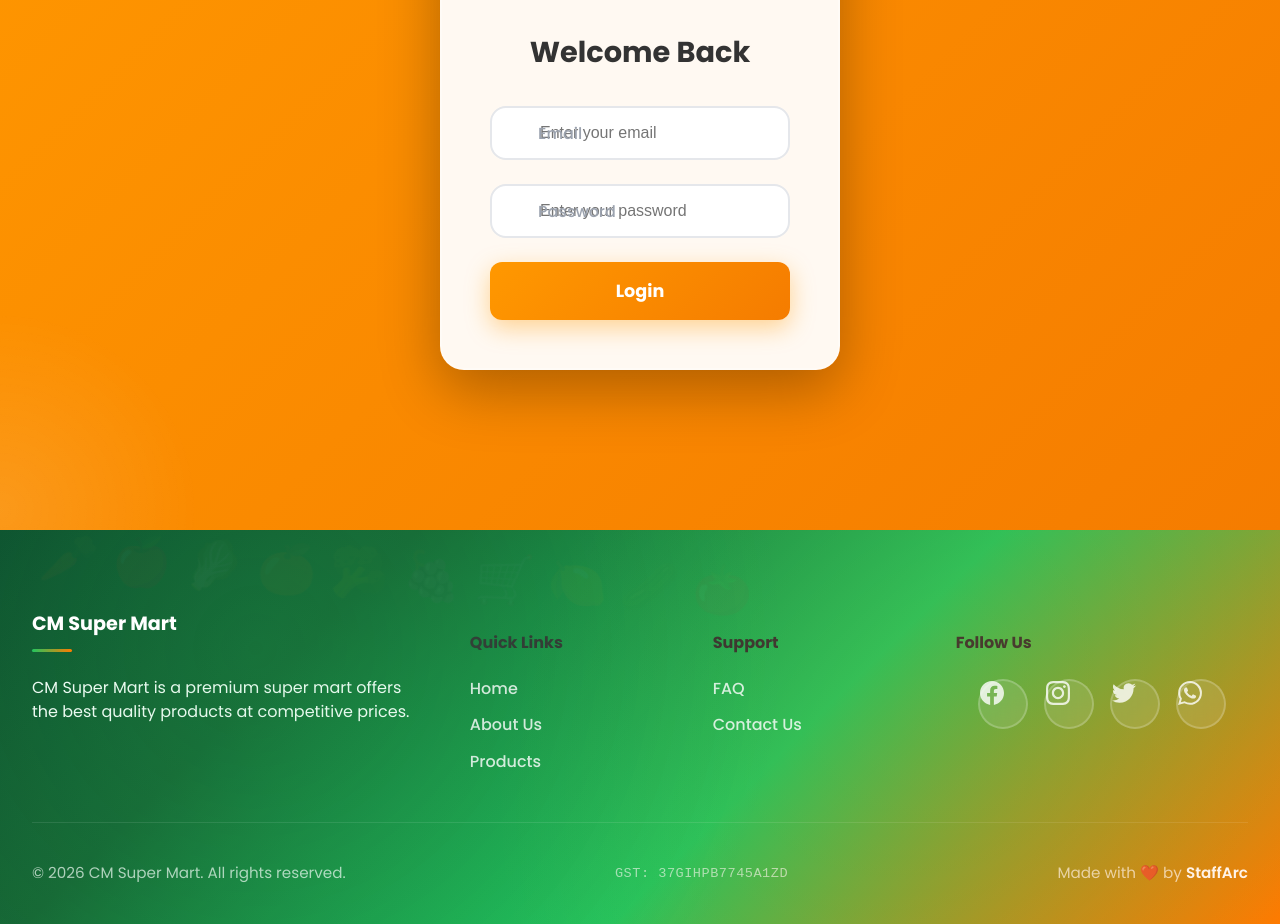
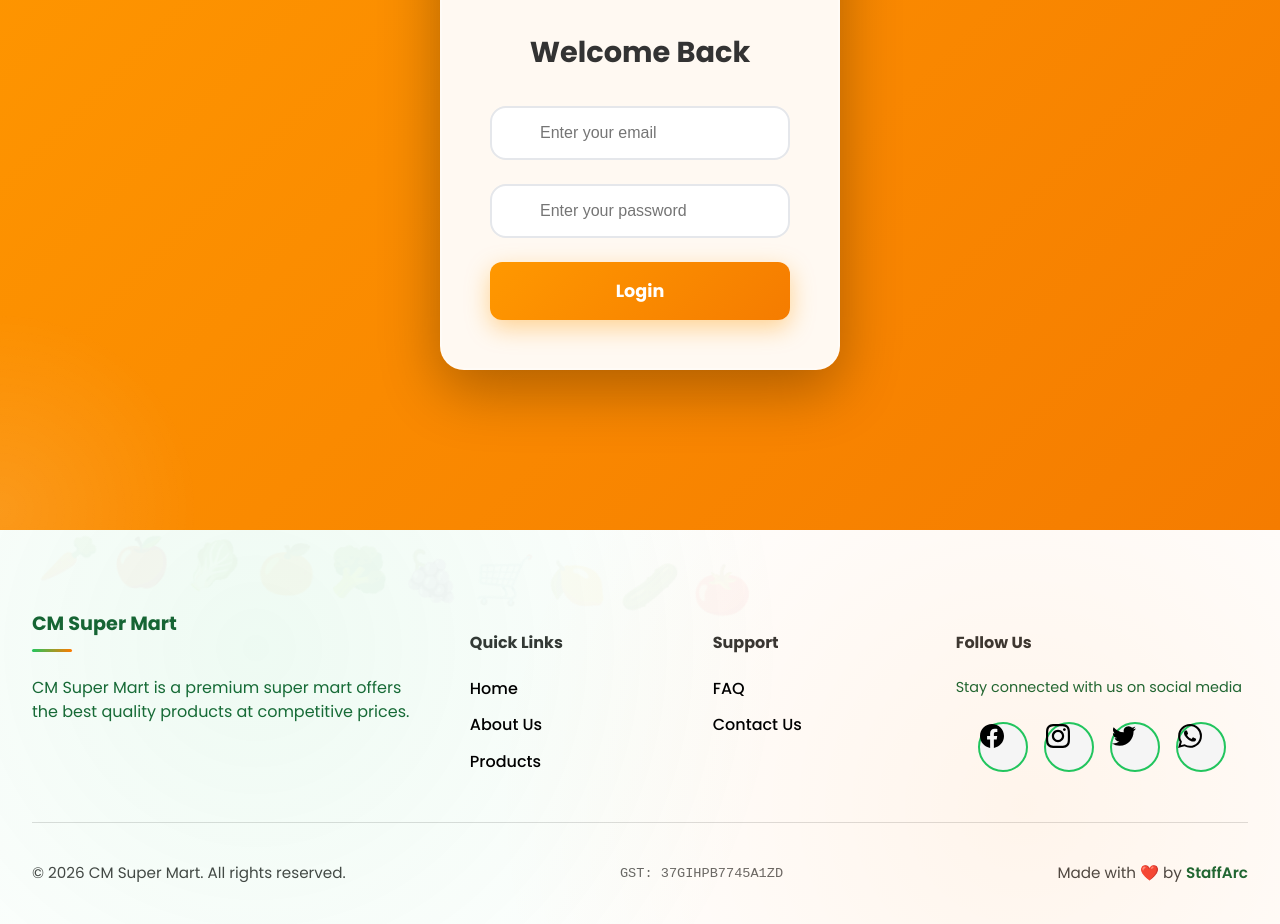
Before and after one commit to Chinna0107/supermart, a React (Vite) app: page /login in a window 1280 px wide. Shown: the part 340-1264 px from the top of the page. Built offline with nearby package versions, Linux system fonts and the light colour scheme.

Commit message:
Production 2.0

```diff
--- a/src/components/Footer.css
+++ b/src/components/Footer.css
@@ -1,6 +1,6 @@
 .footer {
-  background: linear-gradient(135deg, #0d4d2d 0%, #166534 25%, #22c55e 60%, #ff7a00 100%);
-  color: white;
+  background: white;
+  color: #166534;
   padding: 5rem 2rem 0;
   position: relative;
   overflow: hidden;
@@ -11,8 +11,8 @@
   position: absolute;
   inset: 0;
   background:
-    radial-gradient(circle at 20% 30%, rgba(34, 197, 94, 0.15) 0%, transparent 50%),
-    radial-gradient(circle at 80% 70%, rgba(255, 122, 0, 0.15) 0%, transparent 50%);
+    radial-gradient(circle at 20% 30%, rgba(34, 197, 94, 0.08) 0%, transparent 50%),
+    radial-gradient(circle at 80% 70%, rgba(255, 122, 0, 0.08) 0%, transparent 50%);
   pointer-events: none;
 }
 
@@ -31,13 +31,13 @@
 }
 
 @keyframes floatGrocery {
-  0%, 100% { transform: translateY(0) rotate(0deg); }
+  0%,100% { transform: translateY(0) rotate(0deg); }
   50% { transform: translateY(-20px) rotate(5deg); }
 }
 
 .footer-glass {
   position: relative;
-  background: rgba(255, 255, 255, 0.05);
+  background: rgba(34,197,94,0.05);
   backdrop-filter: blur(20px);
   border-radius: 30px 30px 0 0;
   padding: 4rem 2rem 2rem;
@@ -72,42 +72,39 @@
   width: 60px;
   height: 60px;
   border-radius: 12px;
-  box-shadow: 0 4px 20px rgba(34, 197, 94, 0.3);
+  box-shadow: 0 4px 20px rgba(34,197,94,0.3);
 }
 
 .footer-logo h2 {
   font-size: 1.8rem;
   margin: 0;
-  background: linear-gradient(135deg, #fff 0%, #22c55e 100%);
+  background: linear-gradient(135deg,#166534,#ff7a00);
   -webkit-background-clip: text;
   -webkit-text-fill-color: transparent;
-  background-clip: text;
 }
 
 @keyframes logoFloat {
-  0%, 100% { transform: translateY(0); }
+  0%,100% { transform: translateY(0); }
   50% { transform: translateY(-8px); }
 }
 
 .footer-brand p {
-  color: rgba(255, 255, 255, 0.85);
+  color: #333;
   line-height: 1.6;
-  margin: 0;
 }
 
 .trust-indicators {
   display: flex;
   flex-direction: column;
-  gap: 0.8rem;
-  margin-top: 1rem;
+  gap: .8rem;
 }
 
 .trust-item {
   display: flex;
   align-items: center;
-  gap: 0.8rem;
-  color: rgba(255, 255, 255, 0.9);
-  font-size: 0.95rem;
+  gap: .8rem;
+  color: #333;
+  font-size: .95rem;
 }
 
 .trust-item::before {
@@ -117,21 +114,20 @@
   justify-content: center;
   width: 24px;
   height: 24px;
-  background: rgba(34, 197, 94, 0.2);
+  background: rgba(34,197,94,0.1);
   border: 2px solid #22c55e;
   border-radius: 50%;
   font-weight: bold;
   color: #22c55e;
-  flex-shrink: 0;
 }
 
 .footer-section h3 {
   font-size: 1.2rem;
-  margin: 0 0 1.5rem 0;
-  color: white;
+  margin: 0 0 1.5rem;
+  color: #166534;
   font-weight: 700;
   position: relative;
-  padding-bottom: 0.8rem;
+  padding-bottom: .8rem;
 }
 
 .footer-section h3::after {
@@ -141,7 +137,7 @@
   left: 0;
   width: 40px;
   height: 3px;
-  background: linear-gradient(90deg, #22c55e, #ff7a00);
+  background: linear-gradient(90deg,#22c55e,#ff7a00);
   border-radius: 2px;
 }
 
@@ -151,13 +147,13 @@
   margin: 0;
   display: flex;
   flex-direction: column;
-  gap: 0.8rem;
+  gap: .8rem;
 }
 
 .footer-section a {
-  color: rgba(255, 255, 255, 0.8);
+  color: #000;
   text-decoration: none;
-  transition: all 0.3s ease;
+  transition: all .3s ease;
   display: inline-block;
   position: relative;
 }
@@ -170,13 +166,12 @@
   width: 0;
   height: 2px;
   background: #22c55e;
-  transition: width 0.3s ease;
+  transition: width .3s;
 }
 
 .footer-section a:hover {
-  color: #22c55e;
+  color: #ff7a00;
   transform: translateX(5px);
-  text-shadow: 0 0 10px rgba(34, 197, 94, 0.5);
 }
 
 .footer-section a:hover::after {
@@ -191,107 +186,68 @@
 
 .contact-item {
   display: flex;
-  align-items: flex-start;
-  gap: 0.8rem;
-  color: rgba(255, 255, 255, 0.85);
-  transition: all 0.3s ease;
-  padding: 0.5rem;
+  gap: .8rem;
+  color: #222;
+  padding: .5rem;
   border-radius: 8px;
+  transition: .3s;
 }
 
 .contact-item:hover {
-  background: rgba(255, 255, 255, 0.05);
+  background: rgba(34,197,94,0.08);
   transform: translateX(5px);
 }
 
-.contact-item span:first-child {
-  font-size: 1.2rem;
-  flex-shrink: 0;
-}
-
 .newsletter {
-  background: rgba(255, 255, 255, 0.08);
+  background: rgba(34,197,94,0.05);
   padding: 2rem;
   border-radius: 16px;
-  border: 1px solid rgba(255, 255, 255, 0.1);
-}
-
-.newsletter h3 {
-  margin-bottom: 1rem;
-  font-size: 1.1rem;
+  border: 1px solid rgba(34,197,94,0.15);
 }
 
 .newsletter-form {
   display: flex;
-  gap: 0.5rem;
+  gap: .5rem;
   margin-top: 1rem;
 }
 
 .newsletter-form input {
   flex: 1;
-  padding: 0.9rem 1.2rem;
-  border: 2px solid rgba(255, 255, 255, 0.2);
+  padding: .9rem 1.2rem;
+  border: 2px solid #22c55e;
   border-radius: 50px;
-  background: rgba(255, 255, 255, 0.1);
-  color: white;
-  font-size: 0.95rem;
+  background: white;
+  color: black;
   outline: none;
-  transition: all 0.3s ease;
 }
 
 .newsletter-form input::placeholder {
-  color: rgba(255, 255, 255, 0.6);
+  color: #777;
 }
 
 .newsletter-form input:focus {
-  border-color: #22c55e;
-  background: rgba(255, 255, 255, 0.15);
-  box-shadow: 0 0 20px rgba(34, 197, 94, 0.3);
+  box-shadow: 0 0 15px rgba(34,197,94,.3);
 }
 
 .newsletter-form button {
-  padding: 0.9rem 2rem;
-  background: linear-gradient(135deg, #22c55e, #16a34a);
+  padding: .9rem 2rem;
+  background: linear-gradient(135deg,#22c55e,#16a34a);
   color: white;
   border: none;
   border-radius: 50px;
   font-weight: 600;
   cursor: pointer;
-  transition: all 0.3s ease;
-  position: relative;
-  overflow: hidden;
-}
-
-.newsletter-form button::before {
-  content: '';
-  position: absolute;
-  inset: 0;
-  background: radial-gradient(circle, rgba(255,255,255,0.3) 0%, transparent 70%);
-  transform: scale(0);
-  transition: transform 0.5s ease;
-}
-
-.newsletter-form button:hover::before {
-  transform: scale(2);
+  transition: .3s;
 }
 
 .newsletter-form button:hover {
-  box-shadow: 0 8px 25px rgba(34, 197, 94, 0.5);
   transform: translateY(-2px);
+  box-shadow: 0 8px 20px rgba(34,197,94,.4);
 }
 
 .social-section {
   margin-top: 3rem;
   text-align: center;
-}
-
-.social-section h3 {
-  text-align: center;
-}
-
-.social-section h3::after {
-  left: 50%;
-  transform: translateX(-50%);
 }
 
 .social-icons {
@@ -307,64 +263,25 @@
   display: flex;
   align-items: center;
   justify-content: center;
-  background: rgba(255, 255, 255, 0.1);
-  backdrop-filter: blur(10px);
+  background: #f5f5f5;
   border-radius: 50%;
-  color: white;
+  color: #166534;
   font-size: 1.3rem;
-  transition: all 0.4s cubic-bezier(0.175, 0.885, 0.32, 1.275);
-  border: 2px solid rgba(255, 255, 255, 0.2);
-  position: relative;
-  text-decoration: none;
+  border: 2px solid #22c55e;
+  transition: .4s;
 }
 
 .social-link:hover {
   transform: translateY(-8px) scale(1.15);
   background: #22c55e;
-  border-color: #22c55e;
-  box-shadow: 0 10px 30px rgba(34, 197, 94, 0.5);
-  animation: bounce 0.6s ease;
-}
-
-@keyframes bounce {
-  0%, 100% { transform: translateY(-8px) scale(1.15); }
-  50% { transform: translateY(-12px) scale(1.2); }
-}
-
-.app-download {
-  display: flex;
-  gap: 1rem;
-  margin-top: 1.5rem;
-  justify-content: center;
-}
-
-.app-btn {
-  display: flex;
-  align-items: center;
-  gap: 0.6rem;
-  padding: 0.8rem 1.5rem;
-  background: rgba(0, 0, 0, 0.3);
-  border: 2px solid rgba(255, 255, 255, 0.2);
-  border-radius: 50px;
   color: white;
-  text-decoration: none;
-  transition: all 0.3s ease;
-  font-size: 0.9rem;
-}
-
-.app-btn:hover {
-  background: rgba(255, 255, 255, 0.15);
-  border-color: #22c55e;
-  transform: translateY(-3px);
-  box-shadow: 0 5px 20px rgba(34, 197, 94, 0.3);
+  box-shadow: 0 10px 30px rgba(34,197,94,.5);
 }
 
 .footer-divider {
   height: 3px;
-  background: linear-gradient(90deg, transparent, #22c55e 20%, #ff7a00 80%, transparent);
+  background: linear-gradient(90deg,transparent,#22c55e 20%,#ff7a00 80%,transparent);
   margin: 3rem 0 2rem;
-  border-radius: 2px;
-  box-shadow: 0 0 20px rgba(34, 197, 94, 0.5);
 }
 
 .footer-bottom {
@@ -372,113 +289,77 @@
   justify-content: space-between;
   align-items: center;
   padding: 1.5rem 0;
-  border-top: 1px solid rgba(255, 255, 255, 0.1);
-  color: rgba(255, 255, 255, 0.7);
-  font-size: 0.95rem;
+  border-top: 1px solid #ddd;
+  color: #444;
+  font-size: .95rem;
   flex-wrap: wrap;
-  gap: 1rem;
+}
+
+.footer-bottom a {
+  color: #166534;
+  text-decoration: none;
+  font-weight: 600;
+}
+
+.footer-bottom a:hover {
+  color: #ff7a00;
 }
 
 .gst-number {
-  color: rgba(255, 255, 255, 0.6);
-  font-size: 0.85rem;
+  color: #666;
+  font-size: .85rem;
   font-family: monospace;
-  letter-spacing: 0.5px;
 }
 
-.footer-bottom a {
-  color: white;
-  text-decoration: none;
-  font-weight: 600;
-  transition: all 0.3s ease;
-  display: inline-block;
-}
-
-.footer-bottom a:hover {
-  color: #22c55e;
-  transform: scale(1.05);
-  text-shadow: 0 0 10px rgba(34, 197, 94, 0.5);
-}
-
-@media (max-width: 1024px) {
-  .footer-content {
-    grid-template-columns: repeat(2, 1fr);
-    gap: 2.5rem;
+@media (max-width:1024px){
+.footer-content{
+grid-template-columns:repeat(2,1fr);
+gap:2.5rem;
 }
 }
 
-@media (max-width: 768px) {
-  .footer {
-    padding: 3rem 1rem 0;
+@media (max-width:768px){
+
+.footer{
+padding:3rem 1rem 0;
 }
 
-  .footer-glass {
-    padding: 3rem 1.5rem 1.5rem;
+.footer-glass{
+padding:3rem 1.5rem 1.5rem;
 }
 
-  .footer-content {
-    grid-template-columns: 1fr;
-    gap: 2.5rem;
+.footer-content{
+grid-template-columns:1fr;
+gap:2.5rem;
 }
 
-  .footer-section {
-    text-align: center;
+.footer-section{
+text-align:center;
 }
 
-  .footer-brand {
-    align-items: center;
-    text-align: center;
+.footer-brand{
+align-items:center;
+text-align:center;
 }
 
-  .footer-section h3::after {
-    left: 50%;
-    transform: translateX(-50%);
+.footer-section h3::after{
+left:50%;
+transform:translateX(-50%);
 }
 
-  .footer-section a:hover {
-    transform: scale(1.05);
-  }
-
-  .contact-item {
-    justify-content: center;
-  }
-
-  .contact-item:hover {
-    transform: scale(1.02);
-  }
-
-  .trust-indicators {
-    align-items: center;
-  }
-
-  .newsletter-form {
-    flex-direction: column;
+.newsletter-form{
+flex-direction:column;
 }
 
 .newsletter-form input,
-  .newsletter-form button {
-    width: 100%;
+.newsletter-form button{
+width:100%;
 }
 
-  .app-download {
-    flex-direction: column;
-    align-items: center;
+.footer-bottom{
+flex-direction:column;
+text-align:center;
+gap:.8rem;
 }
 
-  .app-btn {
-    width: 100%;
-    max-width: 250px;
-    justify-content: center;
 }
-
-  .footer-bottom {
-    flex-direction: column;
-    gap: 0.8rem;
-    text-align: center;
-    justify-content: center;
-  }
-
-  .gst-number {
-    order: 3;
-  }
-}
--- a/src/components/Footer.jsx
+++ b/src/components/Footer.jsx
@@ -31,23 +31,24 @@ const Footer = () => {
         </div>
         <div className="footer-section">
           <h4>Follow Us</h4>
+          <p style={{ marginBottom: '1rem', fontSize: '0.9rem' }}>Stay connected with us on social media</p>
           <div className="social-icons">
-            <a href="https://www.facebook.com/share/1DL77CUktU/" target="_blank" rel="noopener noreferrer" className="social-link">
+            <a href="https://www.facebook.com/share/1DL77CUktU/" target="_blank" rel="noopener noreferrer" className="social-link" title="Facebook">
               <svg width="24" height="24" viewBox="0 0 24 24" fill="currentColor">
                 <path d="M24 12.073c0-6.627-5.373-12-12-12s-12 5.373-12 12c0 5.99 4.388 10.954 10.125 11.854v-8.385H7.078v-3.47h3.047V9.43c0-3.007 1.792-4.669 4.533-4.669 1.312 0 2.686.235 2.686.235v2.953H15.83c-1.491 0-1.956.925-1.956 1.874v2.25h3.328l-.532 3.47h-2.796v8.385C19.612 23.027 24 18.062 24 12.073z"/>
               </svg>
             </a>
-            <a href="https://www.instagram.com/cmsupermart?utm_source=qr&igsh=MXZ6c3hoZTZ5dnZrMw==" target="_blank" rel="noopener noreferrer" className="social-link">
+            <a href="https://www.instagram.com/cmsupermart?utm_source=qr&igsh=MXZ6c3hoZTZ5dnZrMw==" target="_blank" rel="noopener noreferrer" className="social-link" title="Instagram">
               <svg width="24" height="24" viewBox="0 0 24 24" fill="currentColor">
                 <path d="M12 2.163c3.204 0 3.584.012 4.85.07 3.252.148 4.771 1.691 4.919 4.919.058 1.265.069 1.645.069 4.849 0 3.205-.012 3.584-.069 4.849-.149 3.225-1.664 4.771-4.919 4.919-1.266.058-1.644.07-4.85.07-3.204 0-3.584-.012-4.849-.07-3.26-.149-4.771-1.699-4.919-4.92-.058-1.265-.07-1.644-.07-4.849 0-3.204.013-3.583.07-4.849.149-3.227 1.664-4.771 4.919-4.919 1.266-.057 1.645-.069 4.849-.069zm0-2.163c-3.259 0-3.667.014-4.947.072-4.358.2-6.78 2.618-6.98 6.98-.059 1.281-.073 1.689-.073 4.948 0 3.259.014 3.668.072 4.948.2 4.358 2.618 6.78 6.98 6.98 1.281.058 1.689.072 4.948.072 3.259 0 3.668-.014 4.948-.072 4.354-.2 6.782-2.618 6.979-6.98.059-1.28.073-1.689.073-4.948 0-3.259-.014-3.667-.072-4.947-.196-4.354-2.617-6.78-6.979-6.98-1.281-.059-1.69-.073-4.949-.073zm0 5.838c-3.403 0-6.162 2.759-6.162 6.162s2.759 6.163 6.162 6.163 6.162-2.759 6.162-6.163c0-3.403-2.759-6.162-6.162-6.162zm0 10.162c-2.209 0-4-1.79-4-4 0-2.209 1.791-4 4-4s4 1.791 4 4c0 2.21-1.791 4-4 4zm6.406-11.845c-.796 0-1.441.645-1.441 1.44s.645 1.44 1.441 1.44c.795 0 1.439-.645 1.439-1.44s-.644-1.44-1.439-1.44z"/>
               </svg>
             </a>
-            <a href="https://twitter.com" target="_blank" rel="noopener noreferrer" className="social-link">
+            <a href="https://twitter.com" target="_blank" rel="noopener noreferrer" className="social-link" title="Twitter">
               <svg width="24" height="24" viewBox="0 0 24 24" fill="currentColor">
                 <path d="M23.953 4.57a10 10 0 01-2.825.775 4.958 4.958 0 002.163-2.723c-.951.555-2.005.959-3.127 1.184a4.92 4.92 0 00-8.384 4.482C7.69 8.095 4.067 6.13 1.64 3.162a4.822 4.822 0 00-.666 2.475c0 1.71.87 3.213 2.188 4.096a4.904 4.904 0 01-2.228-.616v.06a4.923 4.923 0 003.946 4.827 4.996 4.996 0 01-2.212.085 4.936 4.936 0 004.604 3.417 9.867 9.867 0 01-6.102 2.105c-.39 0-.779-.023-1.17-.067a13.995 13.995 0 007.557 2.209c9.053 0 13.998-7.496 13.998-13.985 0-.21 0-.42-.015-.63A9.935 9.935 0 0024 4.59z"/>
               </svg>
             </a>
-            <a href="https://wa.me/919100009907" target="_blank" rel="noopener noreferrer" className="social-link">
+            <a href="https://wa.me/919100009907" target="_blank" rel="noopener noreferrer" className="social-link" title="WhatsApp">
               <svg width="24" height="24" viewBox="0 0 24 24" fill="currentColor">
                 <path d="M17.472 14.382c-.297-.149-1.758-.867-2.03-.967-.273-.099-.471-.148-.67.15-.197.297-.767.966-.94 1.164-.173.199-.347.223-.644.075-.297-.15-1.255-.463-2.39-1.475-.883-.788-1.48-1.761-1.653-2.059-.173-.297-.018-.458.13-.606.134-.133.298-.347.446-.52.149-.174.198-.298.298-.497.099-.198.05-.371-.025-.52-.075-.149-.669-1.612-.916-2.207-.242-.579-.487-.5-.669-.51-.173-.008-.371-.01-.57-.01-.198 0-.52.074-.792.372-.272.297-1.04 1.016-1.04 2.479 0 1.462 1.065 2.875 1.213 3.074.149.198 2.096 3.2 5.077 4.487.709.306 1.262.489 1.694.625.712.227 1.36.195 1.871.118.571-.085 1.758-.719 2.006-1.413.248-.694.248-1.289.173-1.413-.074-.124-.272-.198-.57-.347m-5.421 7.403h-.004a9.87 9.87 0 01-5.031-1.378l-.361-.214-3.741.982.998-3.648-.235-.374a9.86 9.86 0 01-1.51-5.26c.001-5.45 4.436-9.884 9.888-9.884 2.64 0 5.122 1.03 6.988 2.898a9.825 9.825 0 012.893 6.994c-.003 5.45-4.437 9.884-9.885 9.884m8.413-18.297A11.815 11.815 0 0012.05 0C5.495 0 .16 5.335.157 11.892c0 2.096.547 4.142 1.588 5.945L.057 24l6.305-1.654a11.882 11.882 0 005.683 1.448h.005c6.554 0 11.89-5.335 11.893-11.893a11.821 11.821 0 00-3.48-8.413Z"/>
               </svg>
--- a/src/pages/Home.jsx
+++ b/src/pages/Home.jsx
@@ -287,7 +287,7 @@ const Home = () => {
           <h2>Need Fresh Groceries? 🛒</h2>
           <p>Order Now from CM Super Mart</p>
           <div className="cta-buttons">
-            <button className="btn-call" onClick={() => window.location.href='tel:+919876543210'}>📞 Call Now</button>
+            <button className="btn-call" onClick={() => window.location.href='tel:+919100009907'}>📞 Call Now</button>
             <button className="btn-shop" onClick={() => navigate('/products')}>🛍️ Shop Now</button>
           </div>
         </div>
--- a/src/pages/Login.jsx
+++ b/src/pages/Login.jsx
@@ -52,7 +52,7 @@ const Login = () => {
         <h2>Welcome Back</h2>
         <form onSubmit={handleSubmit}>
           <div className="form-group">
-            <label htmlFor="email">Email</label>
+            <label htmlFor="email"></label>
             <input
               type="email"
               id="email"
@@ -63,7 +63,7 @@ const Login = () => {
             />
           </div>
           <div className="form-group">
-            <label htmlFor="password">Password</label>
+            <label htmlFor="password"></label>
             <input
               type="password"
               id="password"
```
Also changed, not shown: vercel.json (added). Lines whose indentation alone changed are shown as unchanged.
